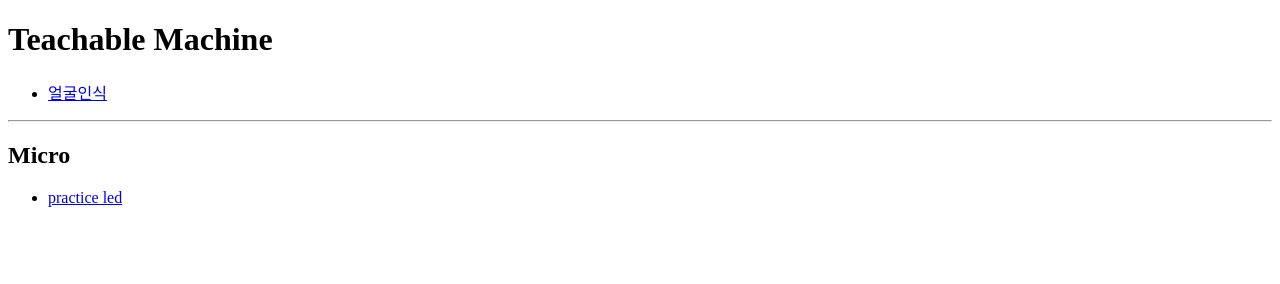
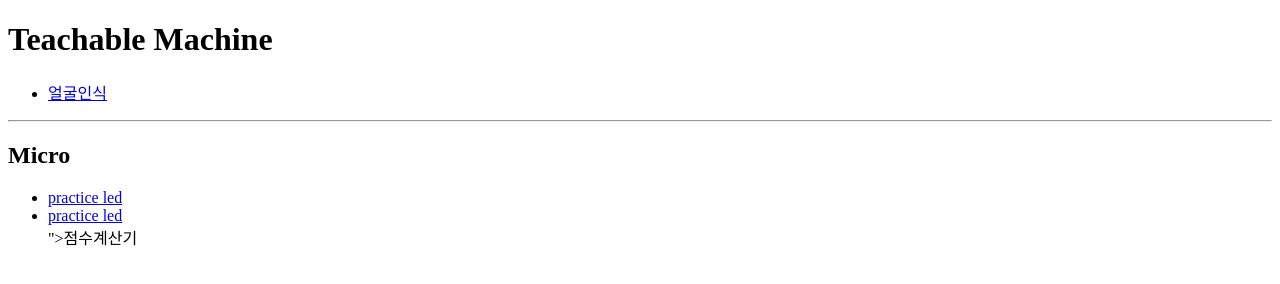
Before and after one commit to minso00/minso00.github.io, a plain HTML site: page index.html in a window 1280 px wide. Drawn offline with Linux system fonts and the light colour scheme.

Commit message:
Update index.html

```diff
--- a/index.html
+++ b/index.html
@@ -15,6 +15,7 @@
     <h2>Micro</h2>
     <ul>
         <li><a href="https://makecode.microbit.org/_JqEJUe8zjF00">practice led</a></li>
+        <li><a href="<li><a href="https://makecode.microbit.org/_JqEJUe8zjF00">practice led</a></li>">점수계산기</a></li>
     </ul>
 </body>
 </html>
```
